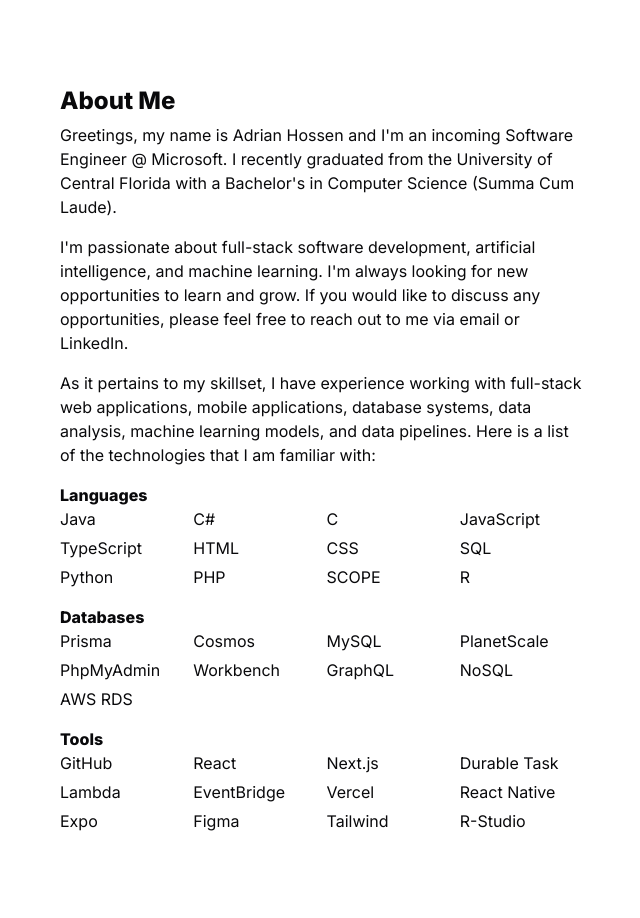
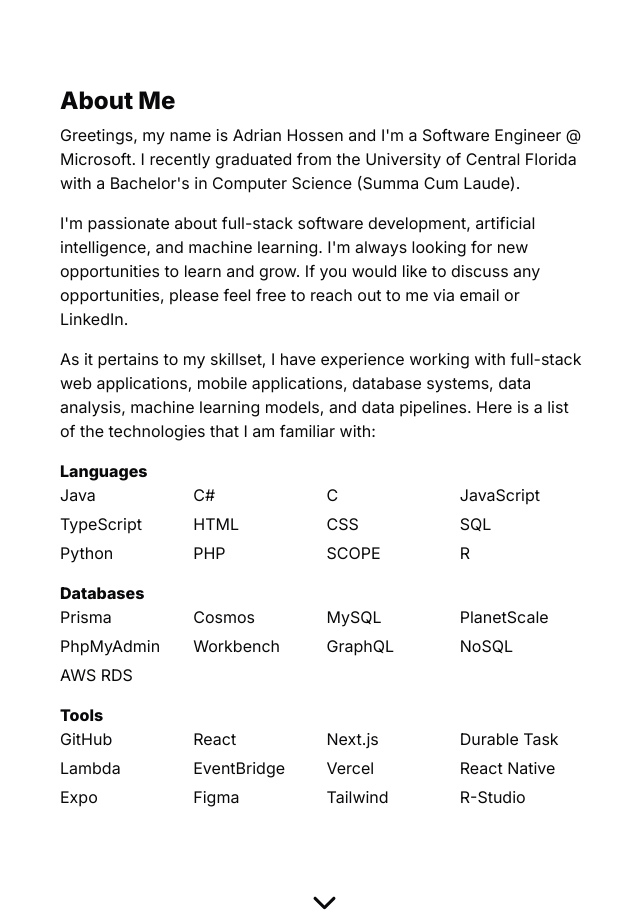
Before and after one commit to almond5/shad_personal, a Next.js app: page / in a window 1280 px wide. Shown: the part 940-1858 px from the top of the page, without its empty margins (316-956 px from the left). Built offline with nearby package versions, Linux system fonts and the light colour scheme.

Commit message:
Update about.tsx

```diff
--- a/src/components/about.tsx
+++ b/src/components/about.tsx
@@ -42,7 +42,7 @@
             marginBottom: '2vh',
           }}
         >
-          Greetings, my name is Adrian Hossen and I&apos;m an incoming Software
+          Greetings, my name is Adrian Hossen and I&apos;m a Software
           Engineer @ Microsoft. I recently graduated from the University of
           Central Florida with a Bachelor&apos;s in Computer Science (Summa Cum
           Laude).
```
